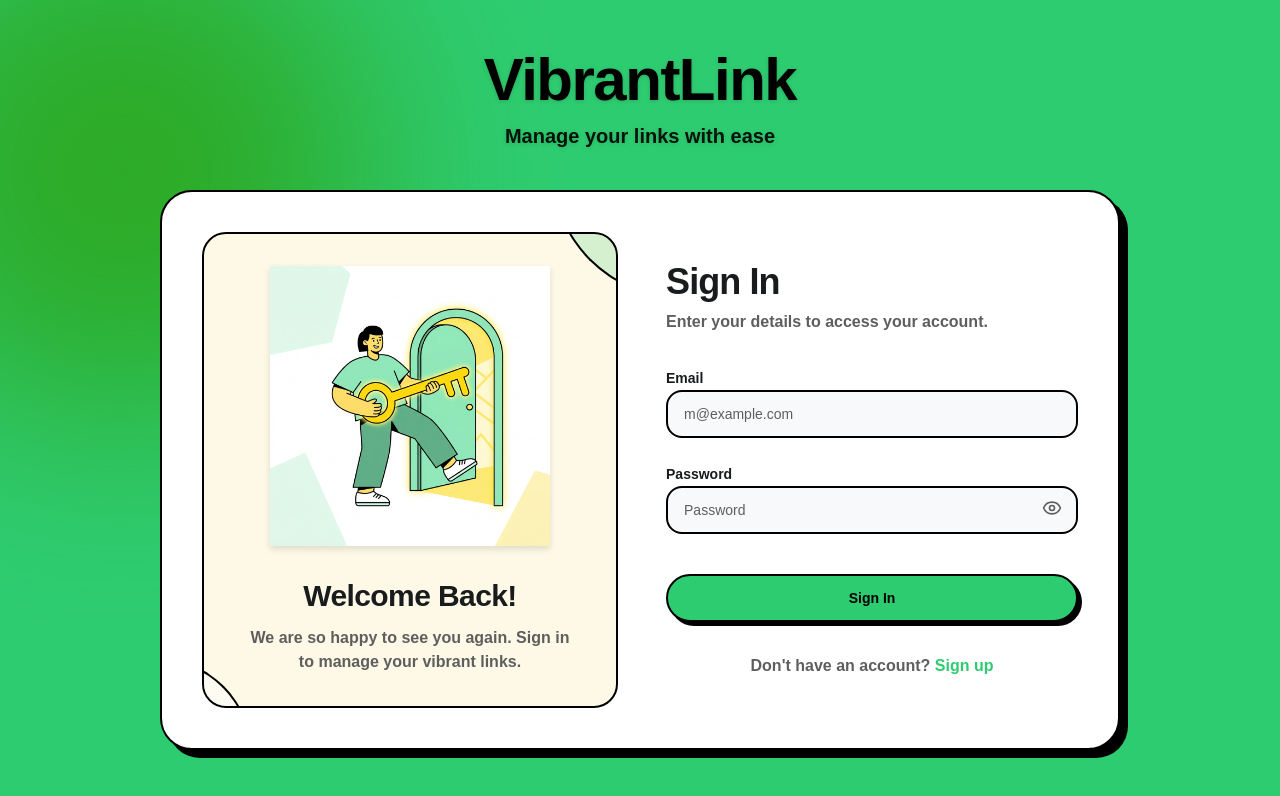
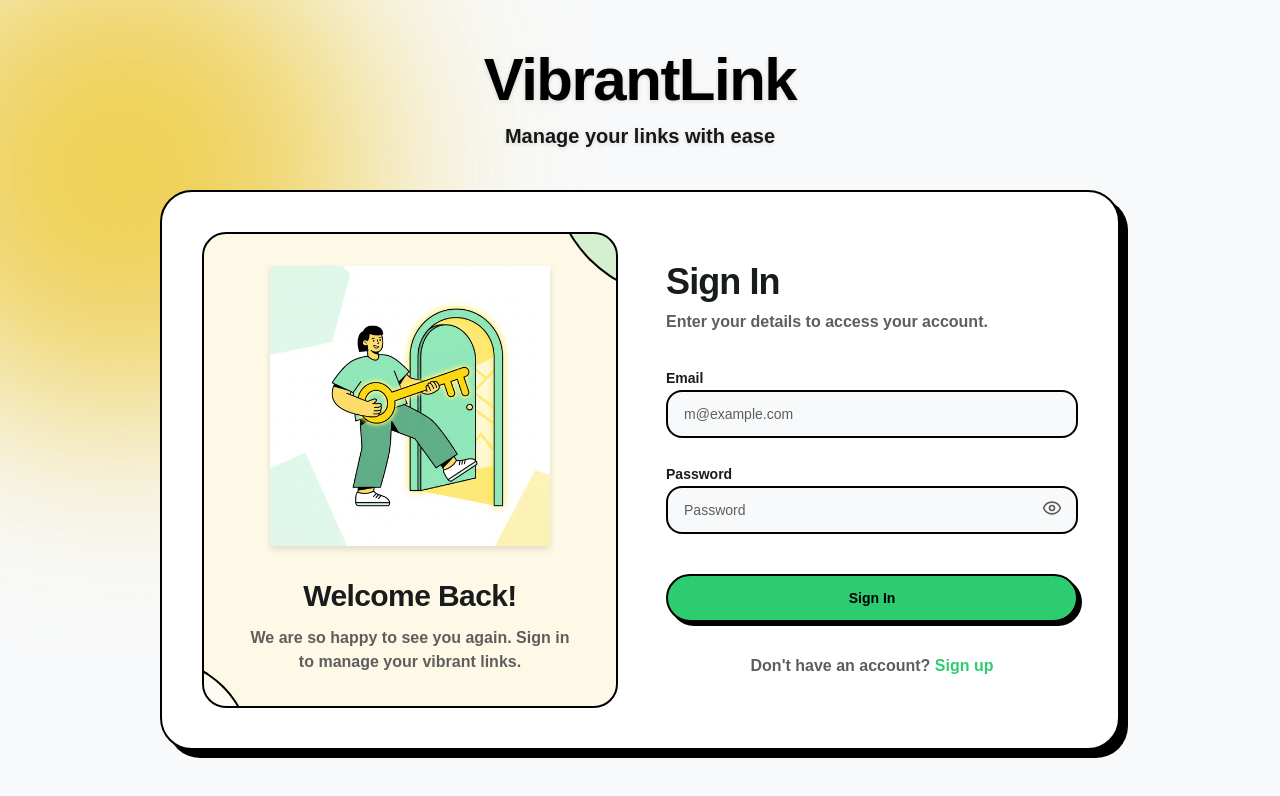
Before and after one commit to gowthamvetri/URL_Shortner, a React (Vite) app in the folder frontend/: page /login in a window 1280 px wide. Shown: the top 796 px of the page. Built offline with nearby package versions, Linux system fonts and the light colour scheme; no server answers; a web font is replaced by a local one.

Commit message:
UI enhancement checking-1

```diff
--- a/frontend/src/layouts/AuthLayout.jsx
+++ b/frontend/src/layouts/AuthLayout.jsx
@@ -21,7 +21,7 @@
   }
 
   return (
-    <div className="min-h-screen flex items-center justify-center bg-primary p-4 relative overflow-hidden">
+    <div className="min-h-screen flex items-center justify-center p-4 relative overflow-hidden">
       {/* Background blobs */}
       <div className="absolute top-[-10%] left-[-10%] w-[500px] h-[500px] bg-secondary rounded-full mix-blend-multiply filter blur-[100px] opacity-70"></div>
       <div className="absolute bottom-[-10%] right-[-10%] w-[500px] h-[500px] bg-white rounded-full mix-blend-multiply filter blur-[100px] opacity-70"></div>
```
